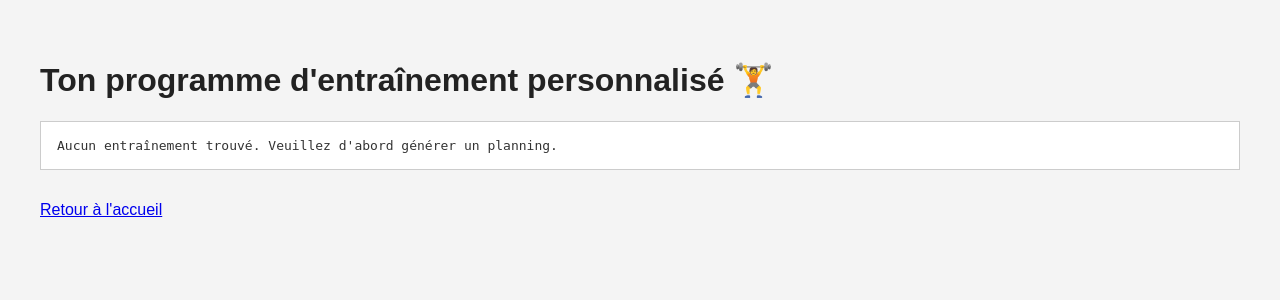
After one commit to gregoirechatel/monprojetia, a FastAPI app: page /training in a window 1280 px wide. The commit adds this page. Shown: the top 300 px of the page. Run offline with FastAPI, Linux system fonts and the light colour scheme.

Commit message:
feat: ajout page training avec IA coordonnée au planning nutritionnel

```diff
--- a/templates/index.html
+++ b/templates/index.html
@@ -14,6 +14,7 @@
             <a href="/formulaire" class="btn">📝 Remplir le formulaire</a>
             <a href="/planning" class="btn">📅 Voir le planning</a>
             <a href="/liste" class="btn">🛒 Voir la liste de courses</a>
+            <a href="/training" class="button">Voir mon entraînement</a>
         </div>
     </div>
 </body>
--- /dev/null
+++ b/templates/training.html
@@ -0,0 +1,16 @@
+<!DOCTYPE html>
+<html>
+<head>
+    <meta charset="UTF-8">
+    <title>Ton programme d'entraînement</title>
+    <link rel="stylesheet" href="/static/style.css">
+</head>
+<body>
+    <h1>Ton programme d'entraînement personnalisé 🏋️</h1>
+    <div class="training-content">
+        <pre>{{ training }}</pre>
+    </div>
+    <br>
+    <a href="/" class="button">Retour à l'accueil</a>
+</body>
+</html>
```
